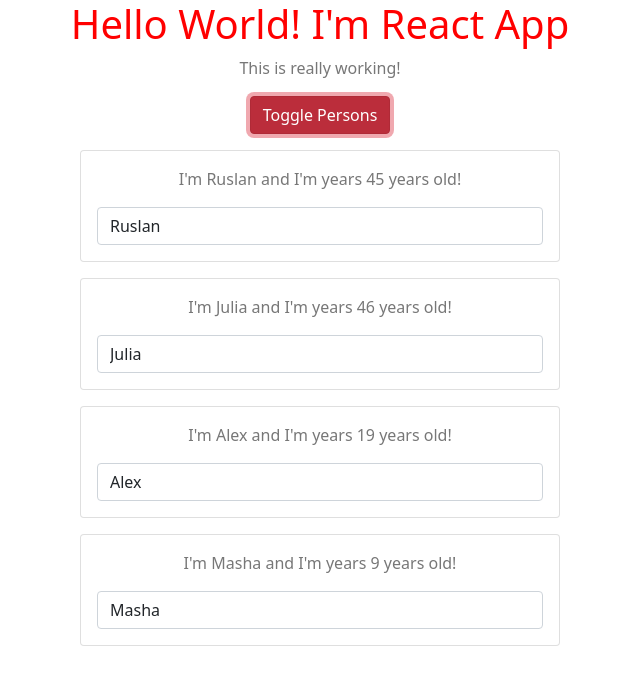
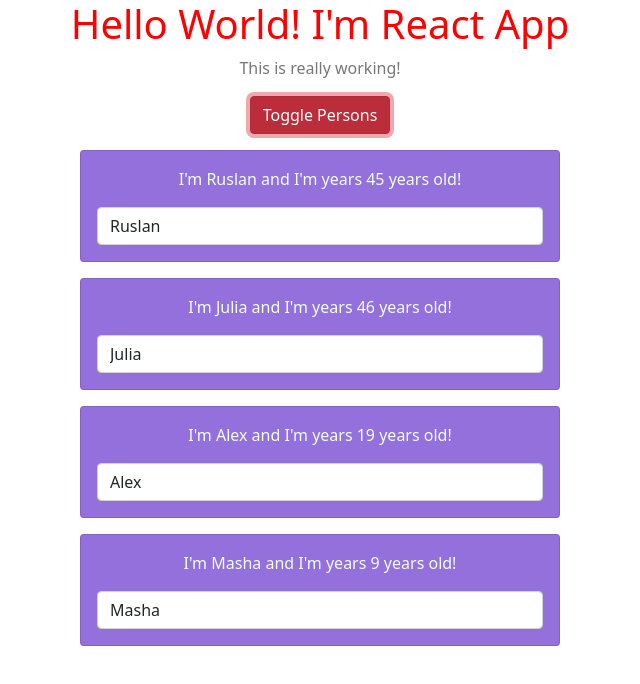
Before and after one commit to Russkazkin/react-course-m3, a React (Create React App) app: page / in a window 1280 px wide. Both pictures are taken after a click on the button "Toggle Persons". Shown: the top 684 px of the page, without its empty margins (320-960 px from the left). Built offline with nearby package versions, Linux system fonts and the light colour scheme.

Commit message:
Use css modules to scope styles in component

```diff
--- a/src/Person/Person.js
+++ b/src/Person/Person.js
@@ -1,4 +1,4 @@
-import './Person.sass';
+import styles from './Person.module.sass';
 import styled from 'styled-components';
 
 const StyledDiv = styled.div`
@@ -9,7 +9,7 @@
 
 const Person = ({name, age, click, changed, children}) => {
     return (
-       <StyledDiv className="Person card">
+       <StyledDiv className={'card ' + styles.Person}>
             <div className="card-body">
                 <p onClick={click}>I'm {name} and I'm years {age} years old!</p>
                 <p>{children}</p>
--- /dev/null
+++ b/src/Person/Person.module.sass
@@ -0,0 +1,5 @@
+.Person
+  width: 30rem
+  margin: 16px auto
+  background-color: mediumpurple
+  color: azure
```
